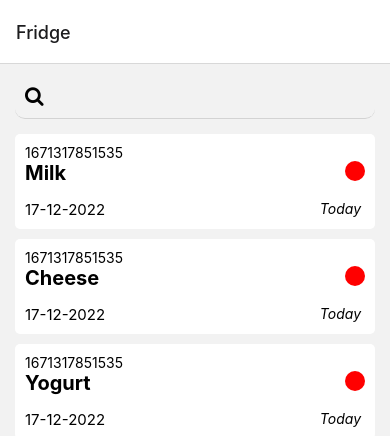
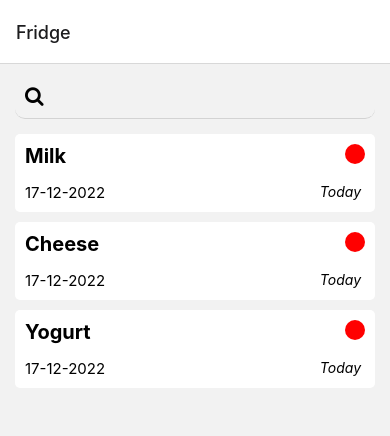
Before and after one commit to spiropoulos94/OCR-Mobile, a React Native app: screen / in a window 390 px wide. Shown: the top 436 px of the page. Built offline with nearby package versions, Linux system fonts and the light colour scheme.

Commit message:
hide text of addedOn

```diff
--- a/components/tabs/FridgeScreen.jsx
+++ b/components/tabs/FridgeScreen.jsx
@@ -85,7 +85,6 @@ const ProductCard = ({product}) => {
 
   return (
     <View style={styles.productCard}>
-      <Text>{product.addedOn}</Text>
       <View style={styles.productCardTop}>
         <Text style={styles.productTitle}>{product.name}</Text>
         <View style={[styles.expStatus, {backgroundColor: status}]} />
```
